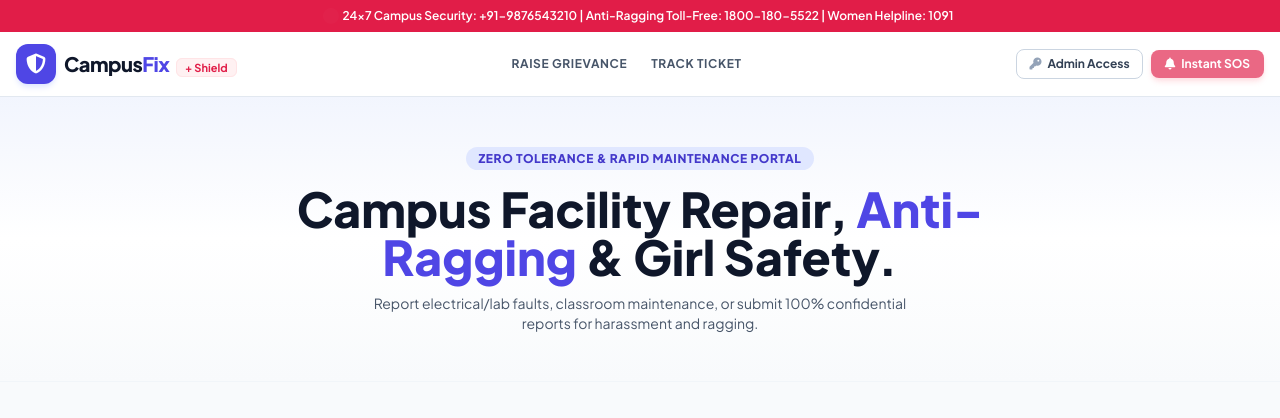
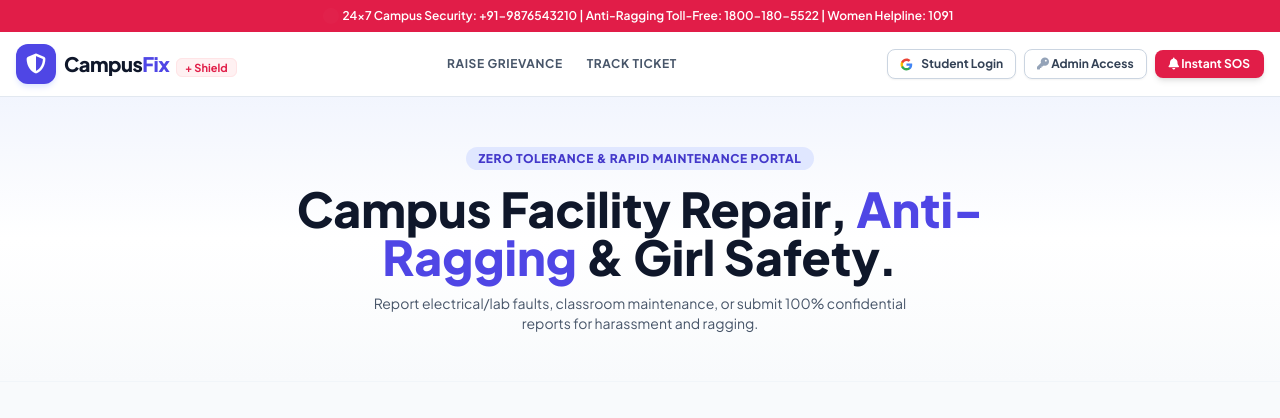
Before and after one commit to Aryan-vats-hub/campus-shield, a Flask app: page / in a window 1280 px wide. Shown: the top 418 px of the page. Run offline with Flask 3, Linux system fonts and the light colour scheme; some libraries are stand-ins or nearby versions.

Commit message:
Update index.html

```diff
--- a/campus shield/templates/index.html
+++ b/campus shield/templates/index.html
@@ -36,13 +36,24 @@
       </div>
 
       <div class="flex items-center gap-2">
+      <!-- Student Google Login Button -->
+      <a href="/login/google" class="inline-flex items-center gap-2 px-3 py-1.5 rounded-lg bg-white border border-slate-300 text-slate-700 text-xs font-bold hover:bg-slate-100 transition-all shadow-sm no-underline">
+        <svg width="13" height="13" viewBox="0 0 24 24">
+          <path fill="#4285F4" d="M22.56 12.25c0-.78-.07-1.53-.2-2.25H12v4.26h5.92c-.26 1.37-1.04 2.53-2.21 3.31v2.77h3.57c2.08-1.92 3.28-4.74 3.28-8.09z"/>
+          <path fill="#34A853" d="M12 23c2.97 0 5.46-.98 7.28-2.66l-3.57-2.77c-.98.66-2.23 1.06-3.71 1.06-2.86 0-5.29-1.93-6.16-4.53H2.18v2.84C3.99 20.53 7.7 23 12 23z"/>
+          <path fill="#FBBC05" d="M5.84 14.09c-.22-.66-.35-1.36-.35-2.09s.13-1.43.35-2.09V7.06H2.18C1.43 8.55 1 10.22 1 12s.43 3.45 1.18 4.94l2.85-2.22.81-.63z"/>
+          <path fill="#EA4335" d="M12 5.38c1.62 0 3.06.56 4.21 1.64l3.15-3.15C17.45 2.09 14.97 1 12 1 7.7 1 3.99 3.47 2.18 7.06l3.66 2.84c.87-2.6 3.3-4.52 6.16-4.52z"/>
+        </svg>
+        <span>Student Login</span>
+      </a>
+
       <!-- ADMIN PASSCODE BUTTON (Exact CampusFix Style) -->
-        <button onclick="openAdminKeyModal()" class="border border-slate-300 hover:bg-slate-100 text-slate-700 px-3 py-1.5 rounded-lg text-xs font-bold transition flex items-center gap-1.5">
+      <button onclick="openAdminKeyModal()" class="border border-slate-300 hover:bg-slate-100 text-slate-700 px-3 py-1.5 rounded-lg text-xs font-bold transition-all shadow-sm">
         <i class="fa-solid fa-key text-slate-400"></i> Admin Access
       </button>
 
       <!-- INSTANT SOS -->
-        <button onclick="dispatchLiveSOS()" class="bg-rose-600 hover:bg-rose-700 text-white px-3.5 py-1.5 rounded-lg font-bold text-xs shadow-md shadow-rose-200 transition flex items-center gap-1.5 animate-pulse">
+      <button onclick="dispatchLiveSOS()" class="bg-rose-600 hover:bg-rose-700 text-white px-3.5 py-1.5 rounded-lg font-bold text-xs shadow-md transition-all">
         <i class="fa-solid fa-bell"></i> Instant SOS
       </button>
     </div>
```
Lines whose indentation alone changed are shown as unchanged.
